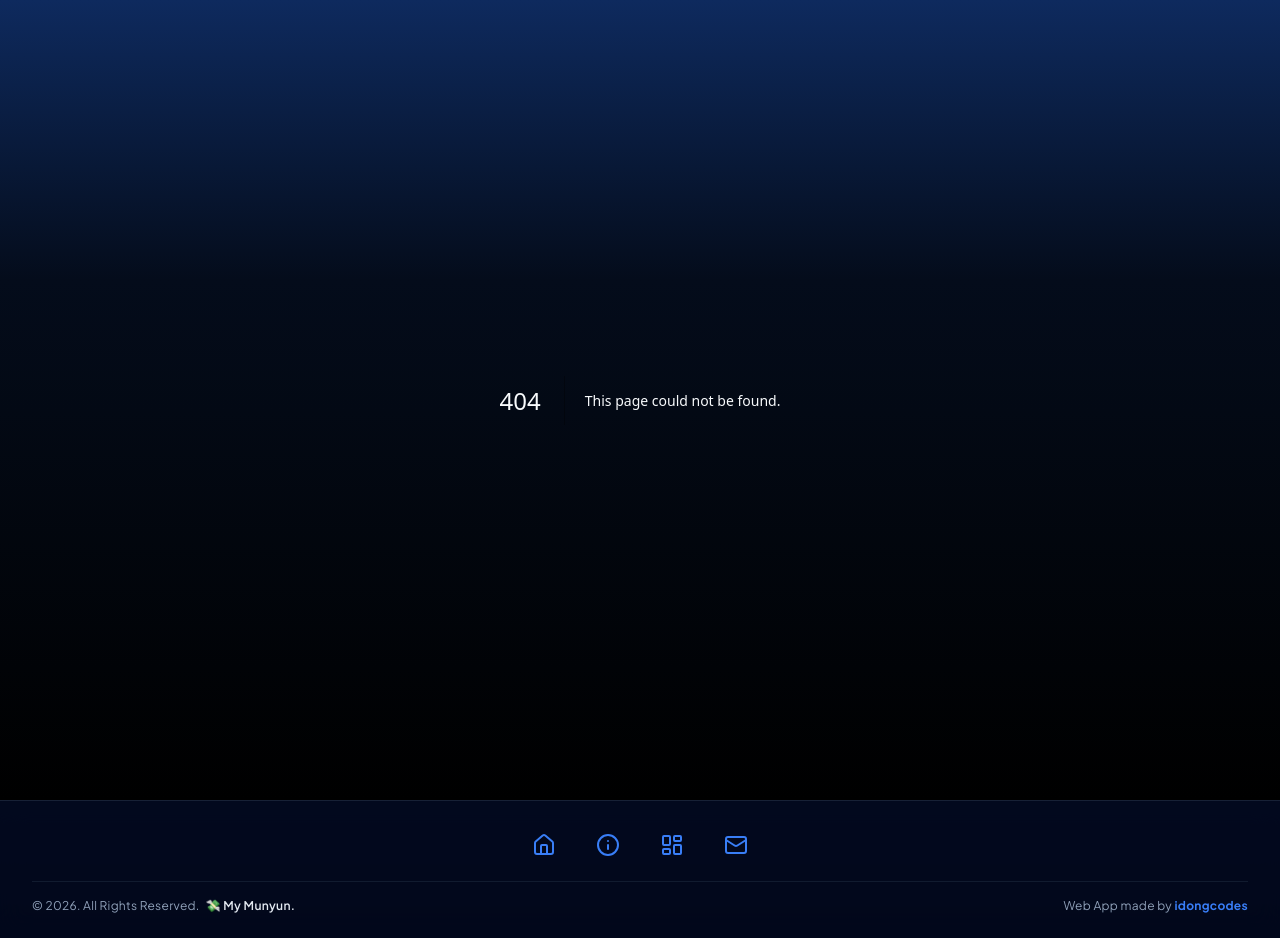
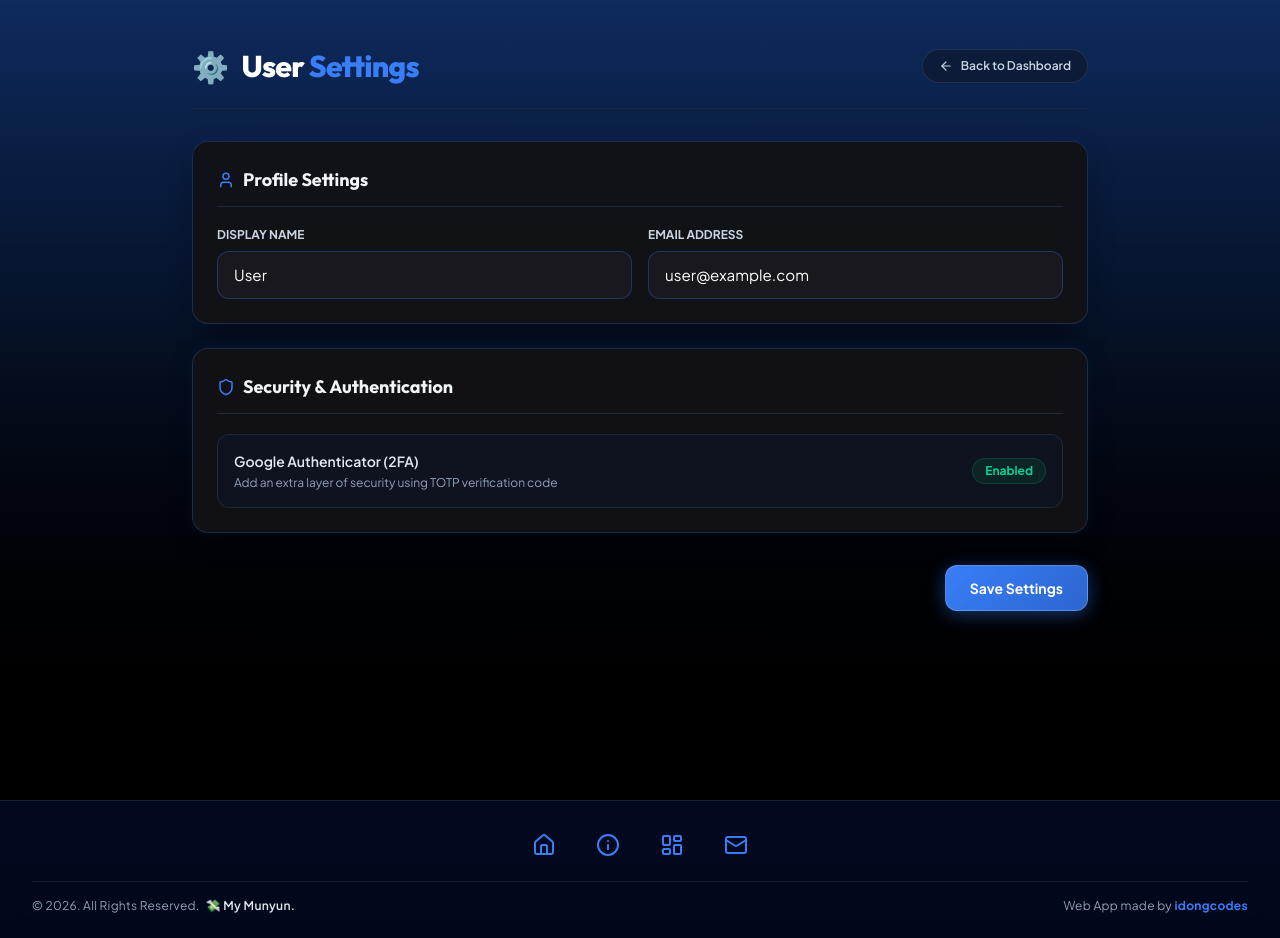
Before and after one commit to idongCodes/my-munyun, a Next.js app: page /dashboard/settings in a window 1280 px wide. Before the commit this address had no page. Built offline with nearby package versions, Linux system fonts and the light colour scheme.

Commit message:
feat: add gear settings icon to dashboard overview container linking to /dashboard/settings

```diff
--- a/src/app/dashboard/page.tsx
+++ b/src/app/dashboard/page.tsx
@@ -1,6 +1,7 @@
 "use client";
 
 import Link from 'next/link';
+import { Settings } from 'lucide-react';
 
 export default function DashboardPage() {
   return (
@@ -22,8 +23,17 @@ export default function DashboardPage() {
           </Link>
         </header>
 
-        {/* Empty Dashboard Shell Container */}
-        <section className="flex flex-col items-center justify-center min-h-[400px] rounded-2xl border border-dashed border-slate-800/90 bg-slate-950/40 p-12 text-center space-y-4">
+        {/* Dashboard Shell Container with Gear Icon at Top Right */}
+        <section className="relative flex flex-col items-center justify-center min-h-[400px] rounded-2xl border border-dashed border-slate-800/90 bg-slate-950/40 p-12 text-center space-y-4">
+          {/* Top Right Gear Settings Icon */}
+          <Link
+            href="/dashboard/settings"
+            className="absolute top-4 right-4 sm:top-6 sm:right-6 p-2.5 rounded-xl bg-slate-900/80 hover:bg-slate-800 text-slate-300 hover:text-white border border-slate-700/60 hover:border-[#397ef7]/60 transition-all shadow-md active:scale-95 group cursor-pointer"
+            title="User Settings"
+          >
+            <Settings size={20} className="group-hover:rotate-45 transition-transform text-[#397ef7]" />
+          </Link>
+
           <div className="w-16 h-16 rounded-full bg-[#397ef7]/10 flex items-center justify-center text-[#397ef7] text-2xl font-bold">
             📊
           </div>
--- /dev/null
+++ b/src/app/dashboard/settings/page.tsx
@@ -0,0 +1,100 @@
+"use client";
+
+import Link from 'next/link';
+import { User, Shield, Bell, Key, ArrowLeft, CheckCircle } from 'lucide-react';
+import { useState } from 'react';
+
+export default function SettingsPage() {
+  const [savedMsg, setSavedMsg] = useState('');
+
+  const handleSave = (e: React.FormEvent) => {
+    e.preventDefault();
+    setSavedMsg('Settings saved successfully!');
+    setTimeout(() => setSavedMsg(''), 3000);
+  };
+
+  return (
+    <main className="min-h-screen bg-gradient-to-b from-[#0e2a5e] via-[#040c1b] to-black text-white p-6 sm:p-12">
+      <div className="max-w-4xl mx-auto space-y-8">
+        {/* Header */}
+        <header className="flex items-center justify-between border-b border-slate-800/80 pb-6">
+          <div className="flex items-center gap-3">
+            <span className="text-3xl">⚙️</span>
+            <h1 className="text-2xl sm:text-3xl font-extrabold font-outfit tracking-tight">
+              User <span className="text-[#397ef7]">Settings</span>
+            </h1>
+          </div>
+          <Link
+            href="/dashboard"
+            className="flex items-center gap-2 text-xs font-semibold text-slate-300 hover:text-white bg-slate-900/60 px-4 py-2 rounded-full border border-slate-700/60 transition-colors"
+          >
+            <ArrowLeft size={14} />
+            <span>Back to Dashboard</span>
+          </Link>
+        </header>
+
+        {/* Settings Form Container */}
+        <form onSubmit={handleSave} className="space-y-6">
+          {/* Account Profile Section */}
+          <div className="custom-card p-6 sm:p-8 border-[#397ef7]/30 space-y-5">
+            <h2 className="text-lg font-bold text-slate-100 flex items-center gap-2 font-outfit border-b border-slate-800 pb-3">
+              <User className="text-[#397ef7]" size={18} />
+              <span>Profile Settings</span>
+            </h2>
+
+            <div className="grid grid-cols-1 sm:grid-cols-2 gap-4">
+              <div className="space-y-2 text-left">
+                <label className="block text-xs uppercase font-bold text-slate-300">Display Name</label>
+                <input
+                  type="text"
+                  defaultValue="User"
+                  className="form-input text-sm py-2.5 px-3.5"
+                />
+              </div>
+              <div className="space-y-2 text-left">
+                <label className="block text-xs uppercase font-bold text-slate-300">Email Address</label>
+                <input
+                  type="email"
+                  defaultValue="user@example.com"
+                  className="form-input text-sm py-2.5 px-3.5"
+                />
+              </div>
+            </div>
+          </div>
+
+          {/* Security Section */}
+          <div className="custom-card p-6 sm:p-8 border-[#397ef7]/30 space-y-5">
+            <h2 className="text-lg font-bold text-slate-100 flex items-center gap-2 font-outfit border-b border-slate-800 pb-3">
+              <Shield className="text-[#397ef7]" size={18} />
+              <span>Security & Authentication</span>
+            </h2>
+
+            <div className="flex items-center justify-between p-4 bg-slate-900/50 rounded-xl border border-slate-800">
+              <div className="space-y-1 text-left">
+                <div className="text-sm font-semibold text-slate-200">Google Authenticator (2FA)</div>
+                <div className="text-xs text-slate-400">Add an extra layer of security using TOTP verification code</div>
+              </div>
+              <span className="px-3 py-1 bg-emerald-500/10 text-emerald-400 text-xs font-bold rounded-full border border-emerald-500/20">
+                Enabled
+              </span>
+            </div>
+          </div>
+
+          {/* Save Notification */}
+          {savedMsg && (
+            <div className="bg-emerald-950/40 border border-emerald-500/40 text-emerald-300 p-4 rounded-xl text-xs flex items-center gap-2.5">
+              <CheckCircle size={16} />
+              <span>{savedMsg}</span>
+            </div>
+          )}
+
+          <div className="flex justify-end pt-2">
+            <button type="submit" className="btn-primary py-3 px-8 text-sm font-bold">
+              Save Settings
+            </button>
+          </div>
+        </form>
+      </div>
+    </main>
+  );
+}
```
